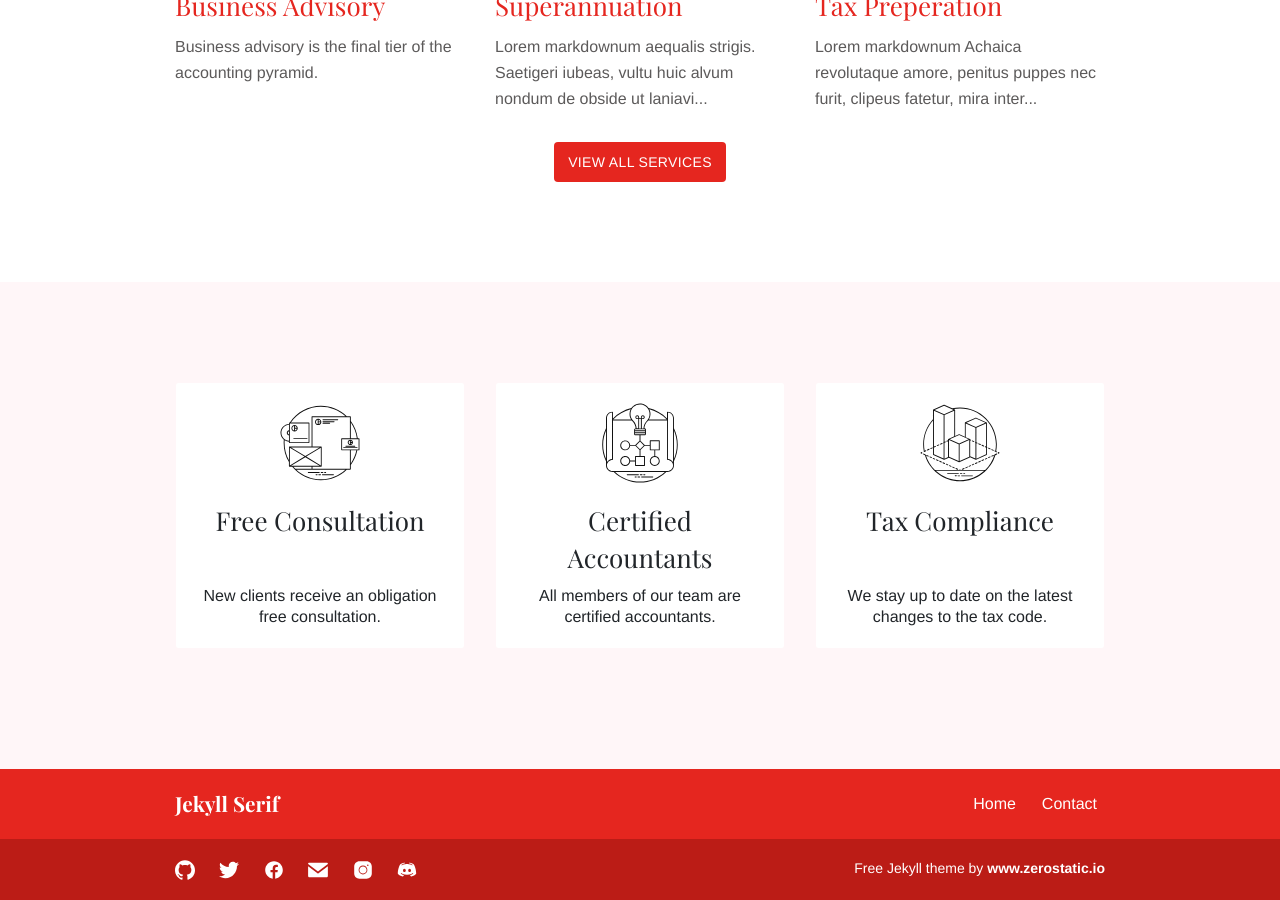
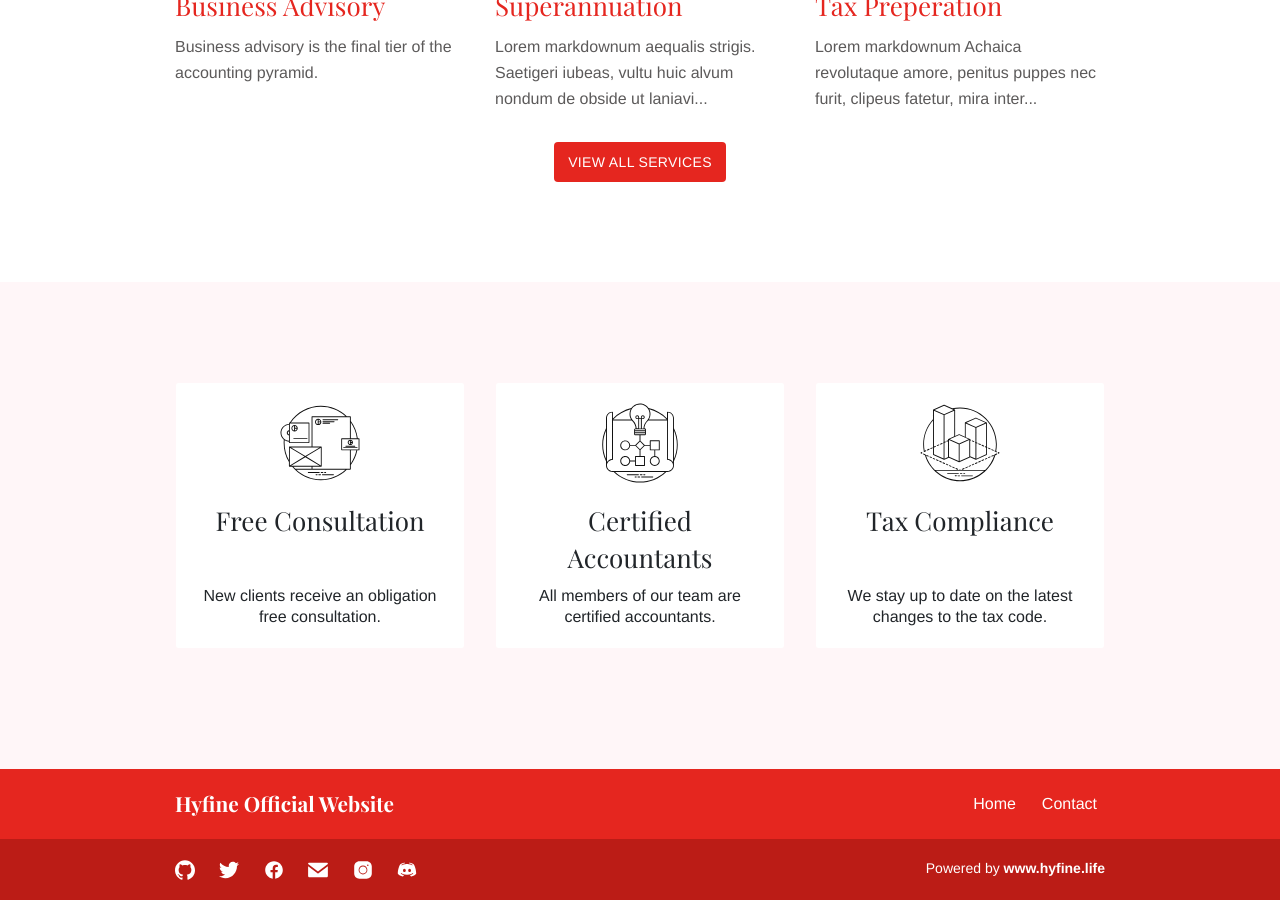
Before and after one commit to tophealthproducts/tophealthproducts.github.io, a Jekyll site: the page built from index.md, in a window 1280 px wide and 900 px high, scrolled down 990 px. Built offline with Jekyll 4.4.1, drawn with Linux system fonts in a browser that asks for light colours.

Commit message:
updated logo and site title

```diff
--- a/_config.yml
+++ b/_config.yml
@@ -1,12 +1,13 @@
 baseurl: '/'
 permalink: pretty
-title: 'Jekyll Serif'
+title: 'Hyfine Official Website'
+description: 'Hyfine is a leading provider of innovative solutions in the field of technology and design.'
 
 logo:
-  mobile: "images/logo/logo-mobile.svg"
+  mobile: "images/logo/logo.png"
   mobile_height: "32px"
   mobile_width: "32px"
-  desktop: "images/logo/logo.svg"
+  desktop: "images/logo/logo.png"
   desktop_height: "32px"
   desktop_width: "120px"
 
--- a/_data/seo.yml
+++ b/_data/seo.yml
@@ -1,4 +1,4 @@
 google_analytics_id: ""
 meta_twitter_site: "@zerostaticio"
 meta_twitter_creator: "@zerostaticio"
-copyright_text: 'Free Jekyll theme by <a class="zerostatic" href="https://www.zerostatic.io">www.zerostatic.io</a>'
+copyright_text: 'Powered by <a class="zerostatic" href="https://www.hyfine.life">www.hyfine.life</a>'
```
Also changed, not shown: images/logo/logo.png (added).
